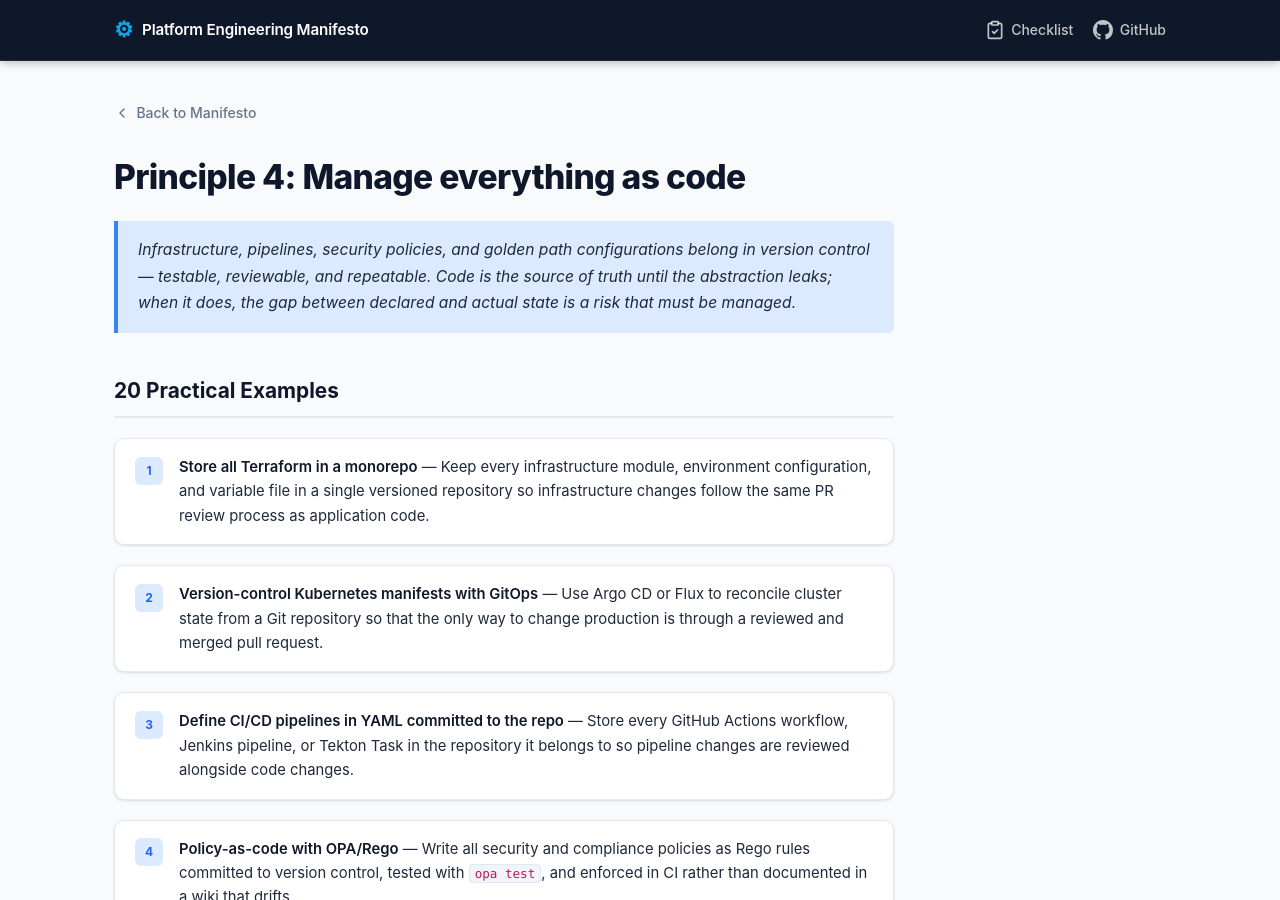
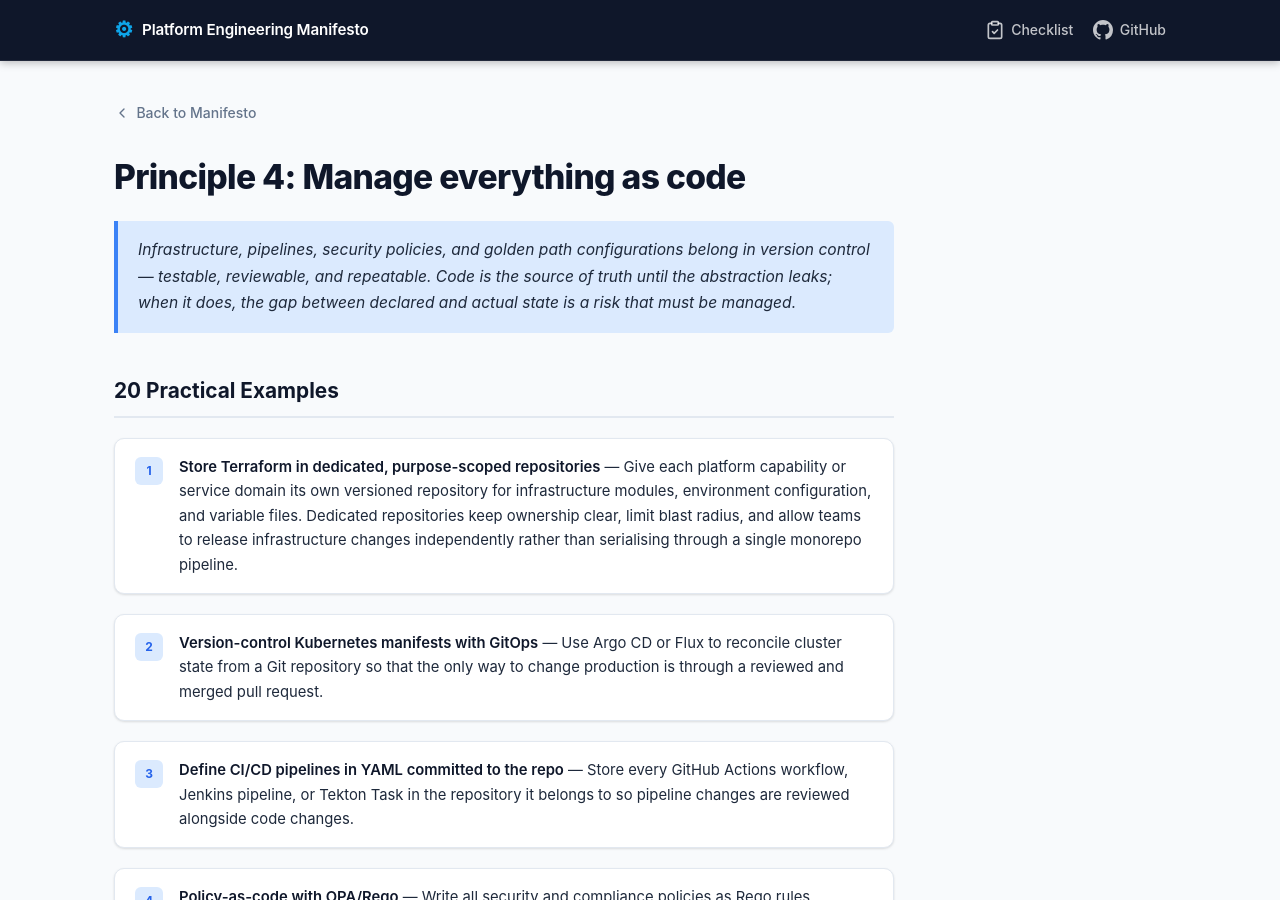
Before and after one commit to landro/platform-engineering, a Jekyll site: the page built from examples/04-manage-everything-as-code.md, in a window 1280 px wide and 900 px high. Built offline with Jekyll 4.4.1, drawn with Linux system fonts in a browser that asks for light colours.

Commit message:
fix: replace monorepo Terraform example with dedicated repository guidance
Agent-Logs-Url: https://github.com/landro/platform-engineering/sessions/cfa56832-85e8-49de-8953-abc8d497e72b

Co-authored-by: landro <45769+landro@users.noreply.github.com>

```diff
--- a/examples/04-manage-everything-as-code.md
+++ b/examples/04-manage-everything-as-code.md
@@ -9,7 +9,7 @@ title: "Principle 4: Manage everything as code"
 
 ## 20 Practical Examples
 
-1. **Store all Terraform in a monorepo** — Keep every infrastructure module, environment configuration, and variable file in a single versioned repository so infrastructure changes follow the same PR review process as application code.
+1. **Store Terraform in dedicated, purpose-scoped repositories** — Give each platform capability or service domain its own versioned repository for infrastructure modules, environment configuration, and variable files. Dedicated repositories keep ownership clear, limit blast radius, and allow teams to release infrastructure changes independently rather than serialising through a single monorepo pipeline.
 
 2. **Version-control Kubernetes manifests with GitOps** — Use Argo CD or Flux to reconcile cluster state from a Git repository so that the only way to change production is through a reviewed and merged pull request.
 
```
